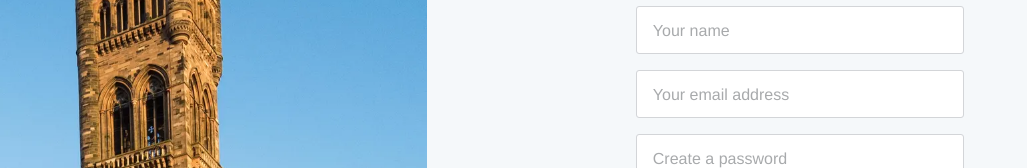
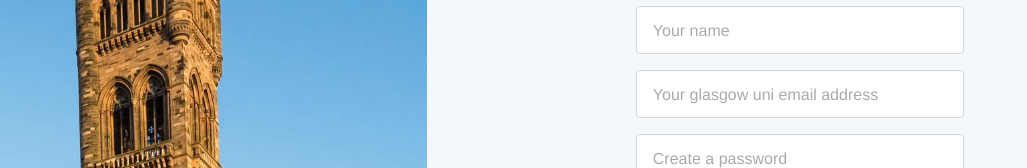
Before and after one commit to Allan-Perez/yourGlasNotes, a Vue app: page /login in a window 1280 px wide. Both pictures are taken after a click on the link "Sign Up". Shown: the part 302-470 px from the top of the page, without its empty margins (0-1027 px from the left). Built offline with nearby package versions, Linux system fonts and the light colour scheme; no server answers.

Commit message:
New views and basic classes changes for consistency

```diff
--- a/src/router/index.js
+++ b/src/router/index.js
@@ -9,10 +9,10 @@ import Settings from '@/views/Settings'
 Vue.use(VueRouter)
 
 const routes = [
-  //{
-    //path: '*',
-    //redirect: '/dashboard'
-  //},
+  {
+    path: '*',
+    redirect: '/dashboard'
+  },
   {
     path: '/login',
     name: 'Login',
--- a/src/views/Login.vue
+++ b/src/views/Login.vue
@@ -50,7 +50,7 @@
               <input v-model.trim="signupForm.name" type="text" class="form-control" placeholder="Your name" id="name" />
 
               <!-- <label for="email2">Email</label> -->
-              <input v-model.trim="signupForm.email" type="email" class="form-control" placeholder="Your email address" id="email2" />
+              <input v-model.trim="signupForm.email" type="email" class="form-control" placeholder="Your glasgow uni email address" id="email2" />
 
               <!-- <label for="password2">Password</label> -->
               <input v-model.trim="signupForm.password" type="password" class="form-control" placeholder="Create a password" id="password2" />
@@ -229,6 +229,12 @@
       signup() {
         this.performingRequest=true
         firebase.auth.createUserWithEmailAndPassword(this.signupForm.email, this.signupForm.password).then(user => {
+          console.log("Hi")
+          if(!String(this.signupForm.email).includes("gla.ac.uk")){
+            let err = {}
+            err.message = "Sorry, but for now only glasgow uni students can access"
+            throw err
+          }
           this.$store.commit('setCurrentUser', user.user)
           firebase.usersCollection.doc(user.user.uid).set({
             name: this.signupForm.name,
```
Also changed, not shown: src/views/Welcome.vue (added).
